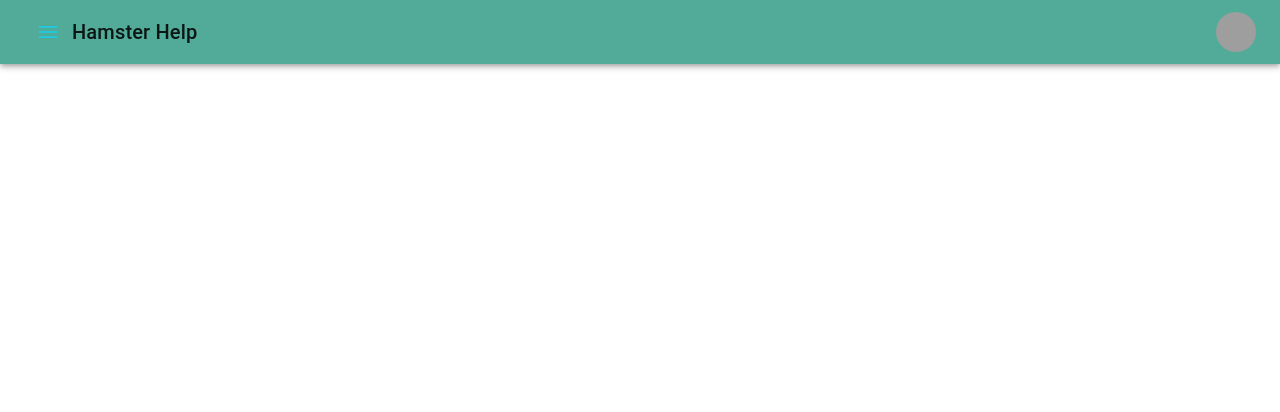
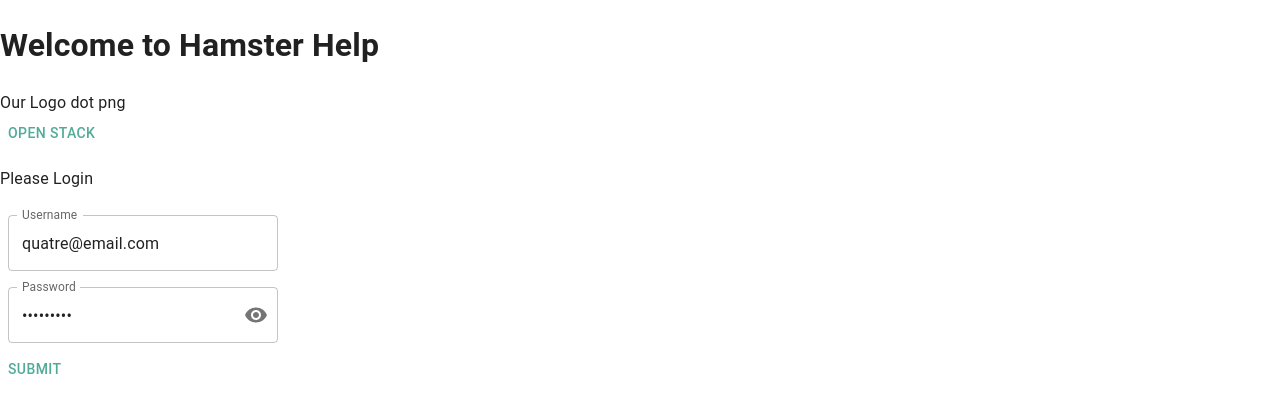
Before and after one commit to Team-Turbo-Hamster/Hamster-Help-FE, a React (Create React App) app: page / in a window 1280 px wide. Shown: the top 412 px of the page. Built offline with nearby package versions, Linux system fonts and the light colour scheme; grey boxes are pictures that could not be loaded.

Commit message:
auth and user persistance

```diff
--- a/src/App.js
+++ b/src/App.js
@@ -1,22 +1,28 @@
 import { Routes, Route } from "react-router-dom";
-//import useAuth from "./contexts/useAuth"
+import useAuth from "./contexts/useAuth";
 import Layout from "./components/Layout";
 import Tutor from "./pages/Tutor";
 import CloudinaryTest from "./pages/CloudinaryTest";
-import Login from "./pages/Login.page";
+import LoginPage from "./pages/Login.page";
 import NewUser from "./pages/NewUser.page";
 
 function App() {
- // const {}= useAuth()
+  const { user } = useAuth();
+
   return (
-    <Routes>
-      <Route path="/" element={<Layout />}>
-        <Route path="/login" element={<Login />} />
-        <Route path="/register" element={<NewUser />} />
-        <Route path="tutor" element={<Tutor />} />
-        <Route path="cloudinary-test" element={<CloudinaryTest />} />
-      </Route>
-    </Routes>
+    <div>
+      {user ? (
+        <Routes>
+          <Route path="/" element={<Layout />}>
+            <Route path="/register" element={<NewUser />} />
+            <Route path="/tutor" element={<Tutor />} />
+            <Route path="/cloudinary-test" element={<CloudinaryTest />} />
+          </Route>
+        </Routes>
+      ) : (
+        <LoginPage />
+      )}
+    </div>
   );
 }
 
--- a/src/components/Login.jsx
+++ b/src/components/Login.jsx
@@ -1,9 +1,23 @@
-import { Button, FormControl, InputLabel, OutlinedInput, InputAdornment, IconButton } from "@mui/material";
+import {
+  Button,
+  FormControl,
+  InputLabel,
+  OutlinedInput,
+  InputAdornment,
+  IconButton,
+} from "@mui/material";
 import { Visibility, VisibilityOff } from "@mui/icons-material";
 import { useState } from "react";
+import useAuth from "../contexts/useAuth";
 
-const InitialLogin = () => {
-  const [values, setValues] = useState({ username: "", password: "", showPassword: false });
+const Login = () => {
+  const [values, setValues] = useState({
+    username: "quatre@email.com",
+    password: "123456677",
+  });
+  const [showPassword, setShowPassword] = useState(false);
+
+  const { signIn } = useAuth();
 
   const handleChange = (prop) => (event) => {
     event.preventDefault();
@@ -11,10 +25,7 @@ const InitialLogin = () => {
   };
 
   const handleClickShowPassword = () => {
-    setValues({
-      ...values,
-      showPassword: !values.showPassword,
-    });
+    setShowPassword((prevState) => !prevState);
   };
 
   const handleMouseDownPassword = (event) => {
@@ -22,9 +33,12 @@ const InitialLogin = () => {
   };
 
   const handleSubmit = (event) => {
-    console.log("submit: ", values);
-    console.log(event);
     event.preventDefault();
+    signIn(values);
+    setValues({
+      username: "",
+      password: "",
+    });
   };
 
   return (
@@ -34,7 +48,8 @@ const InitialLogin = () => {
         <OutlinedInput
           id="usernameField"
           label="Username"
-          helpertext="Please enter your username"
+          value={values.username}
+          helperext="Please enter your username"
           onChange={handleChange("username")}
         />
       </FormControl>
@@ -43,7 +58,7 @@ const InitialLogin = () => {
         <InputLabel>Password</InputLabel>
         <OutlinedInput
           id="passwordField"
-          type={values.showPassword ? "text" : "password"}
+          type={showPassword ? "text" : "password"}
           value={values.password}
           label="password"
           onChange={handleChange("password")}
@@ -69,4 +84,4 @@ const InitialLogin = () => {
   );
 };
 
-export default InitialLogin;
+export default Login;
--- a/src/components/NewUser.jsx
+++ b/src/components/NewUser.jsx
@@ -1,25 +1,38 @@
-import { Button, FormControl, InputLabel, OutlinedInput, InputAdornment, IconButton } from "@mui/material";
+import {
+  Button,
+  FormControl,
+  InputLabel,
+  OutlinedInput,
+  InputAdornment,
+  IconButton,
+} from "@mui/material";
 import { Visibility, VisibilityOff } from "@mui/icons-material";
 import { useState, useEffect } from "react";
 
 const NewUserForm = () => {
-  const [values, setValues] = useState({ username: "", password: "", passwordVerify: "", showPassword: false });
-  const [tests, setTests] = useEffect({username: /^[a-zA-Z\s-]{1,30}$/, password: /(?=.*[0-9])(?=.*[A-Z])(?=.*[a-z])^[a-zA-Z0-9!@#$%^&*]{6,30}$/, passwordVerify: ""})
-  const [testsPassed, setTestsPassed] = useEffect({})
+  const [values, setValues] = useState({
+    username: "",
+    password: "",
+    passwordVerify: "",
+    showPassword: false,
+  });
+  // const [tests, setTests] = useEffect({username: /^[a-zA-Z\s-]{1,30}$/, password: /(?=.*[0-9])(?=.*[A-Z])(?=.*[a-z])^[a-zA-Z0-9!@#$%^&*]{6,30}$/, passwordVerify: ""})
+  const [tests, setTests] = useEffect({ username: "", passwordVerify: "" });
+
+  const [testsPassed, setTestsPassed] = useEffect({});
 
   const handleChange = (prop) => (event) => {
     event.preventDefault();
-    setValues({ ...values, [prop]: event.target.value, });
-
+    setValues({ ...values, [prop]: event.target.value });
   };
 
   const handleBlur = (prop) => (event) => {
-    console.log(prop)
-    console.log(tests.prop)
+    console.log(prop);
+    console.log(tests.prop);
     // let test = new RegExp(tests.prop)
 
     // test.test(values.prop) ? setTestsPassed(...testsPassed, [prop] = true) : setTestsPassed(...testsPassed, [prop] = false);
-    console.log(testsPassed)
+    console.log(testsPassed);
   };
 
   const handleClickShowPassword = () => {
@@ -34,33 +47,42 @@ const NewUserForm = () => {
   };
 
   const handleSubmit = (event) => {
-    console.log("submit: ", values)
-    console.log(event)
-    event.preventDefault()
-  }
+    console.log("submit: ", values);
+    console.log(event);
+    event.preventDefault();
+  };
 
   const handlePasswordVerify = () => {
-    values.password === values.passwordVerify ? console.log("it matches!") : console.log("it doesn't match!");
-  }
+    values.password === values.passwordVerify
+      ? console.log("it matches!")
+      : console.log("it doesn't match!");
+  };
 
   return (
     <form onSubmit={handleSubmit}>
       {/* Username field */}
       {/* _______________________________________________________ */}
-    <FormControl sx={{ m: 1, width: '30ch' }}>
+      <FormControl sx={{ m: 1, width: "30ch" }}>
         <InputLabel>Username</InputLabel>
-      <OutlinedInput id="usernameField" label="Username" helpertext="Please enter your username" onBlur={handleBlur} onChange={handleChange('username')}  />
-      </FormControl><br />
+        <OutlinedInput
+          id="usernameField"
+          label="Username"
+          helpertext="Please enter your username"
+          onBlur={handleBlur}
+          onChange={handleChange("username")}
+        />
+      </FormControl>
+      <br />
       {/* Password field */}
       {/* _______________________________________________________ */}
-      <FormControl sx={{ m: 1, width: '30ch' }}>
+      <FormControl sx={{ m: 1, width: "30ch" }}>
         <InputLabel>Password</InputLabel>
         <OutlinedInput
           id="passwordField"
           type={values.showPassword ? "text" : "password"}
           value={values.password}
           label="password"
-        onChange={handleChange('password')}
+          onChange={handleChange("password")}
           endAdornment={
             <InputAdornment position="end">
               <IconButton
@@ -72,18 +94,20 @@ const NewUserForm = () => {
                 {values.showPassword ? <VisibilityOff /> : <Visibility />}
               </IconButton>
             </InputAdornment>
-        }/>
-        </FormControl><br />
+          }
+        />
+      </FormControl>
+      <br />
       {/* Password verification field */}
       {/* _______________________________________________________ */}
-        <FormControl sx={{ m: 1, width: '30ch' }}>
+      <FormControl sx={{ m: 1, width: "30ch" }}>
         <InputLabel>Re-enter Password</InputLabel>
         <OutlinedInput
           id="passwordVerifyField"
           type={values.showPassword ? "text" : "password"}
           value={values.passwordVerify}
           label="Re-enter Password"
-        onChange={handleChange('passwordVerify')}
+          onChange={handleChange("passwordVerify")}
           onBlur={handlePasswordVerify}
           endAdornment={
             <InputAdornment position="end">
@@ -98,7 +122,8 @@ const NewUserForm = () => {
             </InputAdornment>
           }
         />
-        </FormControl><br />
+      </FormControl>
+      <br />
       <Button variant="text" type="Submit">
         Submit
       </Button>
--- a/src/contexts/useAuth.js
+++ b/src/contexts/useAuth.js
@@ -1,26 +1,67 @@
-import { createContext, useContext, useEffect, useMemo, useState } from "react"
+import { createContext, useContext, useEffect, useMemo, useState } from "react";
+import { authenticate, loadUser } from "../utils/authRequests";
 
-export const AuthContext = createContext({})
+export const AuthContext = createContext({});
 
-export const AuthProvider = ({children}) => {
+export const AuthProvider = ({ children }) => {
+  const [error, setError] = useState(null);
+  const [user, setUser] = useState(null);
+  const [loadingInitial, setLoadingInitial] = useState(true);
+  const [loading, setLoading] = useState(false);
 
-const [error, setError] = useState(null)
-const [user, setUser] = useState(null)
-const [loadingInitial, setLoadingInitial] = useState(true)
-const [loading, setLoading] = useState(false)
-// const [] = useEffect()
+  useEffect(() => {
+    const token = localStorage.getItem("user-token");
+    if (token) {
+      loadUser(token).then((data) => {
+        setUser(data);
+        setLoadingInitial(false);
+      });
+    } else {
+      setLoadingInitial(false);
+    }
+  }, []);
 
-const signIn = (username)=> {
-    setUser(username)
+  console.log(user);
+
+  const signIn = async (details) => {
+    setLoading(true);
+    try {
+      const user = await authenticate(details);
+
+      if (user) {
+        localStorage.setItem("user-token", user.token);
+        setUser(user);
+        setError(false);
+      } else {
+        setError(true);
+      }
+    } catch (error) {
+      setError(error);
+    } finally {
+      setLoadingInitial(false);
+    }
+  };
+
+  const signOut = () => {
+    setUser("");
+    localStorage.removeItem("user-token");
+  };
+  const memoedValue = useMemo(
+    () => ({
+      user,
+      error,
+      loading,
+      signIn,
+      signOut,
+    }),
+    [user, loading, error]
+  );
+  return (
+    <AuthContext.Provider value={memoedValue}>
+      {!loadingInitial && children}
+    </AuthContext.Provider>
+  );
+};
+export default function useAuth() {
+  return useContext(AuthContext);
 }
-const signOut = ()=> {
-setUser(null)
-}
-const memoedValue = useMemo( ()=>({
-user, error, loading, signIn, signOut
-}),[user, loading, error])
-return (
-    <AuthContext.Provider value={memoedValue}>{!loadingInitial && children} </AuthContext.Provider>
-)
-}
-export default function useAuth(){return useContext(AuthContext) }
--- a/src/index.js
+++ b/src/index.js
@@ -7,17 +7,18 @@ import * as serviceWorkerRegistration from "./serviceWorkerRegistration";
 import reportWebVitals from "./reportWebVitals";
 import { ColorModeContextProvider } from "./styles/theme";
 import { CssBaseline } from "@mui/material";
+import { AuthProvider } from "./contexts/useAuth";
 
 ReactDOM.render(
   <React.StrictMode>
+    <AuthProvider>
       <BrowserRouter>
         <ColorModeContextProvider>
-    {/* <AuthProvider> */}
           <CssBaseline />
           <App />
-        {/* </AuthProvider> */}
         </ColorModeContextProvider>
       </BrowserRouter>
+    </AuthProvider>
   </React.StrictMode>,
   document.getElementById("root")
 );
--- a/src/pages/Login.page.jsx
+++ b/src/pages/Login.page.jsx
@@ -1,19 +1,20 @@
-import InitialLogin from "../components/Login";
+import Login from "../components/Login";
 import { Button, Box } from "@mui/material";
 
-const Login = () => {
+const LoginPage = () => {
   return (
     <Box sx={{ background: "primary.dark" }}>
       <h1> Welcome to Hamster Help </h1>
       <div> Our Logo dot png</div>
       <div>
-        {" "}
-        <Button>Open Stack</Button>{" "}
+        <Button>Open Stack</Button>
       </div>
       <p> Please Login </p>
-      <div>{InitialLogin()}</div>
+      <div>
+        <Login />
+      </div>
     </Box>
   );
 };
 
-export default Login;
+export default LoginPage;
--- /dev/null
+++ b/src/utils/authRequests.js
@@ -0,0 +1,27 @@
+import axios from "axios";
+
+export const authenticate = async (details) => {
+  try {
+    const res = await axios.post("/api/users/authenticate", {
+      email: details.username,
+      password: details.password,
+    });
+    return res.data;
+  } catch (error) {
+    console.log(error);
+  }
+};
+
+export const loadUser = async (token) => {
+  try {
+    const res = await axios.get("/api/users/me", {
+      headers: {
+        Authorization: "Bearer " + token,
+      },
+    });
+
+    return res.data.user;
+  } catch (error) {
+    console.log(error);
+  }
+};
```
Also changed, not shown: src/components/NavMenu.jsx (+13 -3 lines), src/pages/NewUser.page.jsx (+5 -4 lines), src/pages/Tutor.page.jsx (renamed from src/pages/Tutor.home.jsx), src/pages/TutorQueue.page.jsx (renamed from src/pages/Tutor.queue.jsx). Lines whose indentation alone changed are shown as unchanged.
